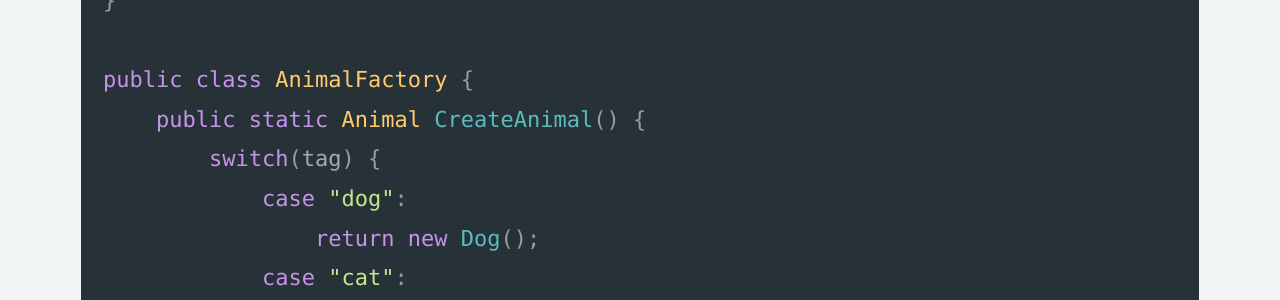
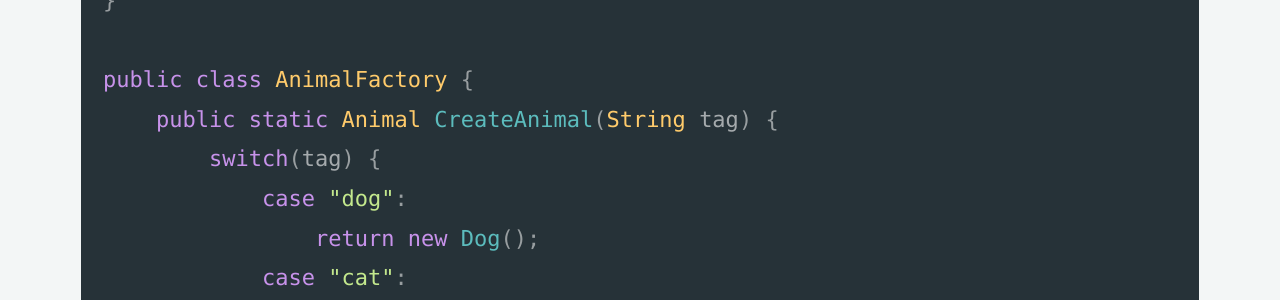
Before and after one commit to andole87/andole87.github.io, a Jekyll site: the page built from _posts/2019-07-10-java-annotation-process.md, in a window 1280 px wide and 1400 px high, scrolled down 2032 px. Shown: the part 153-453 px from the top of the window. Built offline with Jekyll 4.4.1, drawn with Linux system fonts in a browser that asks for light colours; cached includes are drawn as plain includes; comment, search, counter and statistics services are not loaded.

Commit message:
edit post

```diff
--- a/_posts/2019-07-10-java-annotation-process.md
+++ b/_posts/2019-07-10-java-annotation-process.md
@@ -53,7 +53,7 @@ public class Cat implements Animal {
 }
 
 public class AnimalFactory {
-    public static Animal CreateAnimal() {
+    public static Animal CreateAnimal(String tag) {
         switch(tag) {
             case "dog":
                 return new Dog();
```
Also changed, not shown: other parts of _posts/2019-07-10-java-annotation-process.md (+1 -1 lines).
